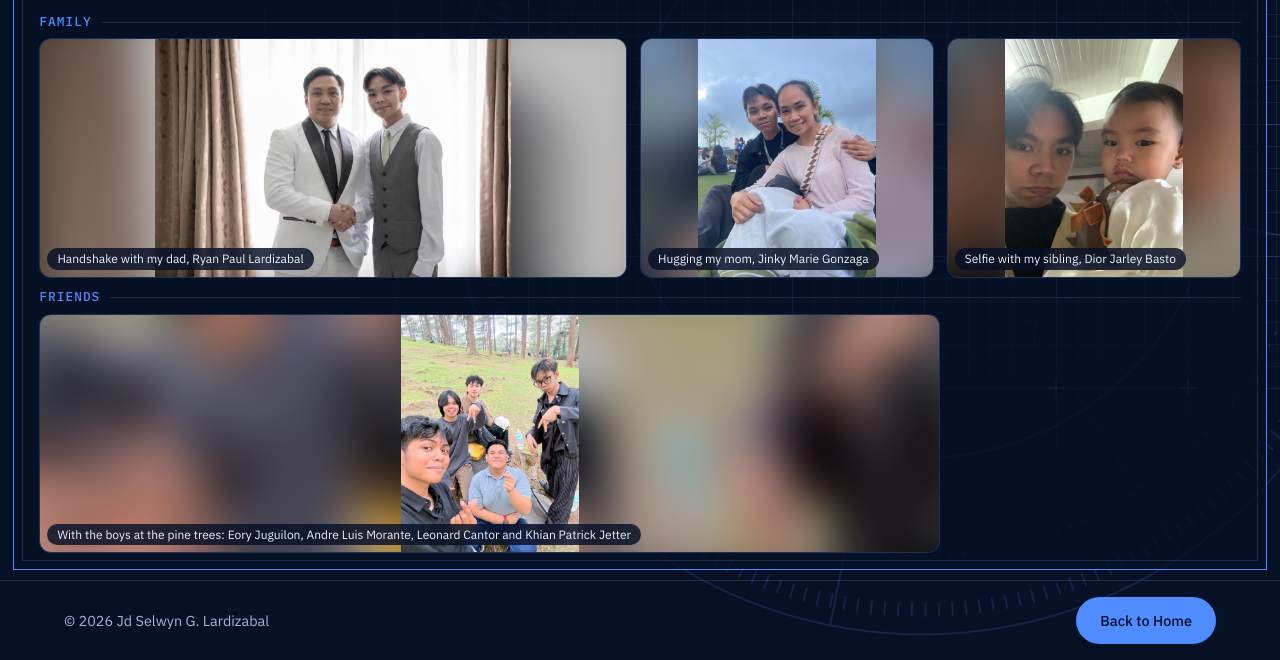
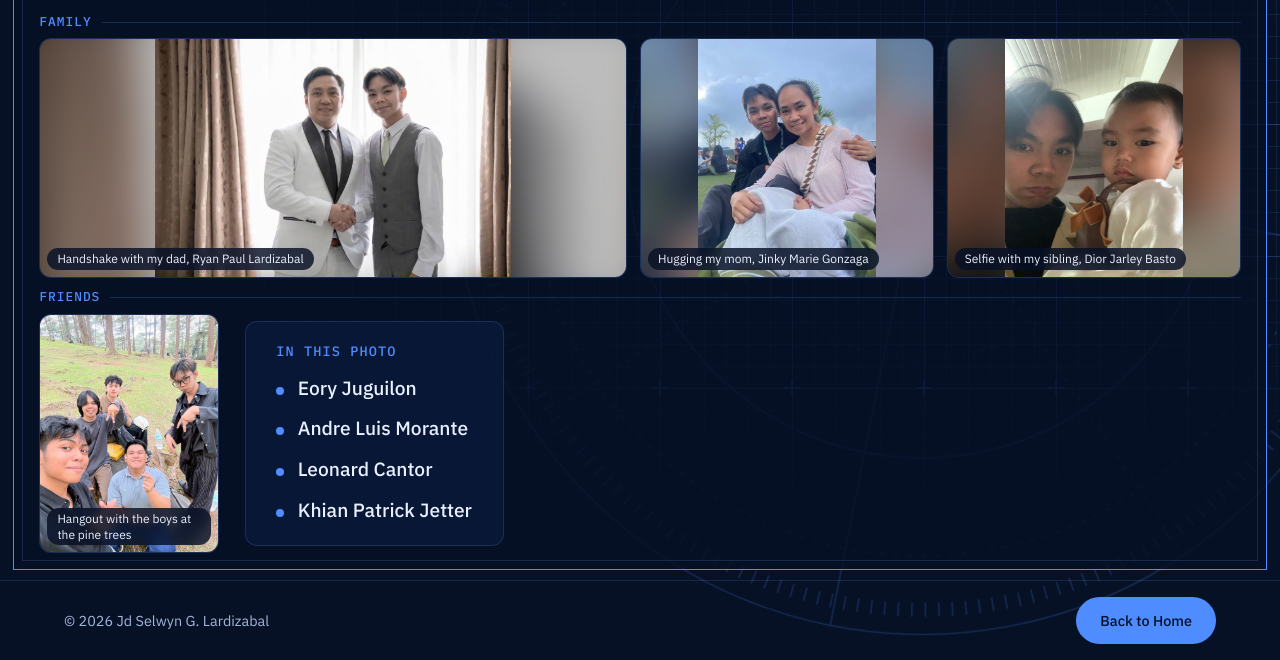
Before and after one commit to Fizzy31/lardizabalportfolio, a plain HTML site: page family-friends.html in a window 1280 px wide. Shown: the part 140-800 px from the top of the page. Drawn offline with nearby package versions, Linux system fonts and the light colour scheme.

Commit message:
Add files via upload

```diff
--- a/family-friends.html
+++ b/family-friends.html
@@ -24,6 +24,20 @@
       position: absolute; inset: -12%; width: 124%; height: 124%; z-index: -1;
       object-fit: cover; filter: blur(22px) saturate(1.15) brightness(0.75); transform: scale(1.05);
     }
+    /* Friends: photo at its true shape, names listed beside it */
+    .ff-friends { justify-content: flex-start; align-items: stretch; gap: clamp(14px, 2vw, 28px); }
+    .ff-friends .ff-shot { flex: 0 0 auto; aspect-ratio: 0.75; height: 100%; }
+    .ff-friends .ff-shot img { object-fit: cover; }
+    .ff-names {
+      align-self: center; padding: clamp(14px, 2.4vh, 26px) clamp(18px, 2.4vw, 32px);
+      border: 1px solid var(--line); border-radius: 12px;
+      background: color-mix(in srgb, var(--panel) 60%, transparent);
+    }
+    .ff-names h3 { margin: 0 0 0.7em; font-family: var(--font-mono, 'IBM Plex Mono', monospace); font-size: clamp(0.75rem, 1.7vh, 0.9rem); font-weight: 500; letter-spacing: 0.08em; text-transform: uppercase; color: var(--accent); }
+    .ff-names ul { list-style: none; margin: 0; padding: 0; display: grid; gap: 0.6em; }
+    .ff-names li { font-size: clamp(0.95rem, 2.4vh, 1.25rem); font-weight: 500; color: var(--ink); }
+    .ff-names li::before { content: ""; display: inline-block; width: 8px; height: 8px; margin-right: 0.7em; border-radius: 50%; background: var(--accent); }
+    @media (max-width: 700px) { .ff-friends { flex-direction: column; } .ff-friends .ff-shot { height: auto; width: 100%; } }
   </style>
 </head>
 <body class="about-page ff-page">
@@ -66,8 +80,17 @@
 
       <div class="ff-group" id="friends">
         <h2 class="div-label">Friends</h2>
-        <div class="ff-row">
-          <figure class="shot ff-shot" style="--ar:0.75"><button type="button" data-full="friends-pines.jpg" data-cap="With the boys at the pine trees: Eory Juguilon, Andre Luis Morante, Leonard Cantor and Khian Patrick Jetter" aria-label="Click to zoom: With the boys at the pine trees: Eory Juguilon, Andre Luis Morante, Leonard Cantor and Khian Patrick Jetter"><img src="friends-pines.jpg" alt="With the boys at the pine trees: Eory Juguilon, Andre Luis Morante, Leonard Cantor and Khian Patrick Jetter"><img class="ff-bg" src="friends-pines.jpg" alt="" aria-hidden="true"></button><figcaption>With the boys at the pine trees: Eory Juguilon, Andre Luis Morante, Leonard Cantor and Khian Patrick Jetter</figcaption></figure>
+        <div class="ff-row ff-friends">
+          <figure class="shot ff-shot" style="--ar:0.75"><button type="button" data-full="friends-pines.jpg" data-cap="Hangout with the boys at the pine trees" aria-label="Click to zoom: Hangout with the boys at the pine trees"><img src="friends-pines.jpg" alt="Hangout with the boys at the pine trees"></button><figcaption>Hangout with the boys at the pine trees</figcaption></figure>
+          <div class="ff-names">
+            <h3>In this photo</h3>
+            <ul>
+              <li>Eory Juguilon</li>
+              <li>Andre Luis Morante</li>
+              <li>Leonard Cantor</li>
+              <li>Khian Patrick Jetter</li>
+            </ul>
+          </div>
         </div>
       </div>
     </section>
```
